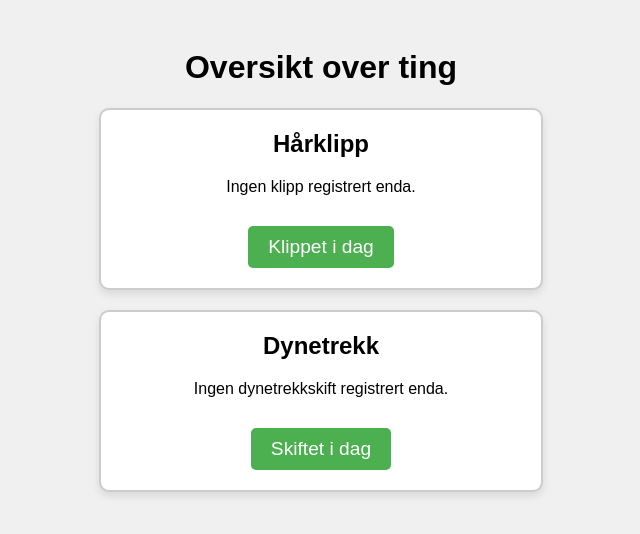
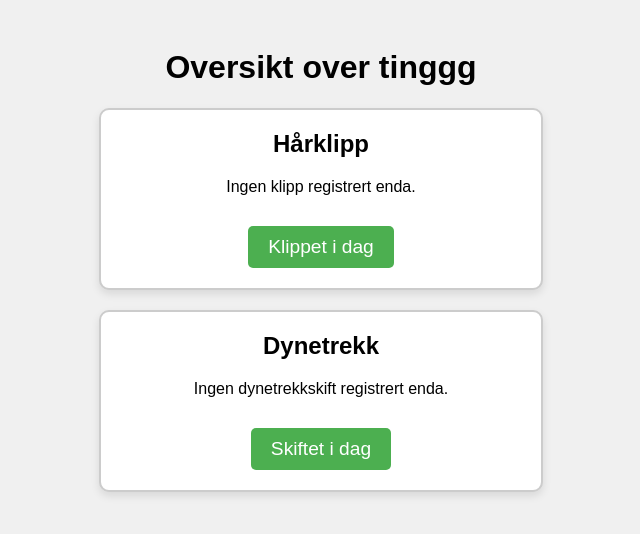
Before and after one commit to eivindmol/klippings, a plain HTML site: page index.html in a window 1280 px wide. Shown: the whole page, without its empty margins (319-959 px from the left). Drawn offline with Linux system fonts and the light colour scheme.

Commit message:
Update index.html

```diff
--- a/index.html
+++ b/index.html
@@ -46,7 +46,7 @@
 </head>
 <body>
 
-<h1>Oversikt over ting</h1>
+<h1>Oversikt over tinggg</h1>
 
 <div class="tracker">
   <h2>Hårklipp  </h2>
```
